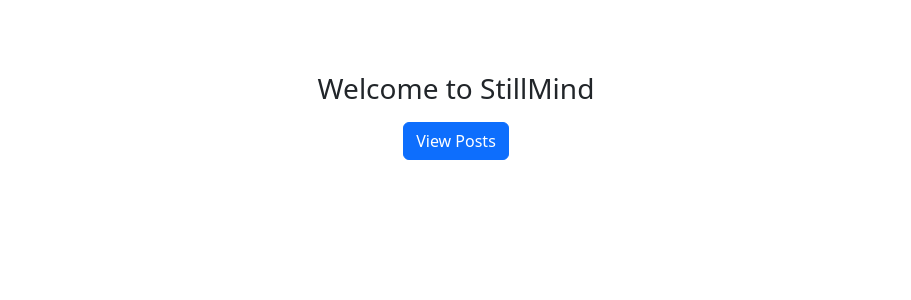
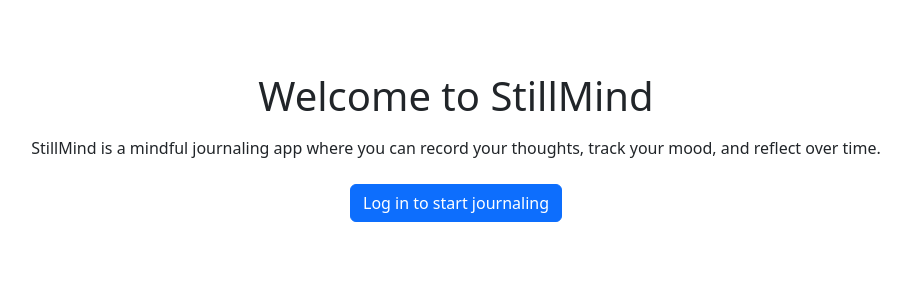
Before and after one commit to Beechy-92/beechy_milestone_3, a Django app: page / in a window 1280 px wide. Shown: the part 57-357 px from the top of the page, without its empty margins (184-1095 px from the left). Run offline with Django 4.2, Linux system fonts and the light colour scheme.

Commit message:
fix - updated the home.html template to reflect my previous commit.

```diff
--- a/still_mind/templates/still_mind/home.html
+++ b/still_mind/templates/still_mind/home.html
@@ -1,8 +1,93 @@
 {% extends "still_mind/base.html" %}
+
 {% block title %}Home • StillMind{% endblock %}
+
 {% block content %}
- <div class="text-center py-5">
-    <h1 class="h3 mb-3">Welcome to StillMind</h1>
-    <a class="btn btn-primary" href="{% url 'still_mind:post_list' %}">View Posts</a>
+
+{% if user.is_authenticated %}
+  <h1 class="mb-3">Welcome back, {{ user.username }} 👋</h1>
+
+  <div class="row mb-4">
+    <div class="col-md-4 mb-3">
+      <div class="card">
+        <div class="card-body">
+          <h5 class="card-title">Your Posts</h5>
+          <p class="card-text mb-1">
+            <strong>{{ published_count|default:"0" }}</strong> published
+          </p>
+          <p class="card-text mb-0">
+            <strong>{{ draft_count|default:"0" }}</strong> drafts
+          </p>
+          <a href="{% url 'still_mind:post_list' %}" class="btn btn-sm btn-outline-primary mt-2">
+            View all posts
+          </a>
+        </div>
+      </div>
+    </div>
+
+    <div class="col-md-4 mb-3">
+      <div class="card">
+        <div class="card-body">
+          <h5 class="card-title">Mood Snapshot</h5>
+          {% if mood_stats %}
+            <ul class="list-unstyled mb-0">
+              {% for item in mood_stats %}
+                <li>
+                  {{ item.mood|default:"(not set)" }}:
+                  <strong>{{ item.count }}</strong>
+                </li>
+              {% endfor %}
+            </ul>
+          {% else %}
+            <p class="mb-0 text-muted">No mood data yet. Try publishing some posts.</p>
+          {% endif %}
+        </div>
+      </div>
+    </div>
+
+    <div class="col-md-4 mb-3">
+      <div class="card">
+        <div class="card-body">
+          <h5 class="card-title">Quick Action</h5>
+          <p class="card-text">Capture how you’re feeling right now.</p>
+          <a href="{% url 'still_mind:post_create' %}" class="btn btn-primary">
+            New Post
+          </a>
+        </div>
+      </div>
+    </div>
   </div>
+
+  <h2 class="h5 mb-3">Recent Posts</h2>
+  {% if recent_posts %}
+    <ul class="list-group">
+      {% for post in recent_posts %}
+        <li class="list-group-item">
+          <a href="{% url 'still_mind:post_detail' slug=post.slug %}">
+            {{ post.title }}
+          </a>
+          <small class="text-muted d-block">
+            {{ post.created_at|date:"M d, Y H:i" }}
+            {% if post.mood %} • Mood: {{ post.mood }}{% endif %}
+            • Status: {{ post.get_status_display }}
+          </small>
+        </li>
+      {% endfor %}
+    </ul>
+  {% else %}
+    <p class="text-muted">No posts yet. Why not create your first one?</p>
+  {% endif %}
+
+{% else %}
+  <!-- Logged-out view -->
+  <div class="text-center mt-5">
+    <h1 class="mb-3">Welcome to StillMind</h1>
+    <p class="mb-4">
+      StillMind is a mindful journaling app where you can record your thoughts,
+      track your mood, and reflect over time.
+    </p>
+    <a href="{% url 'login' %}" class="btn btn-primary">Log in to start journaling</a>
+  </div>
+{% endif %}
+
 {% endblock %}
```
